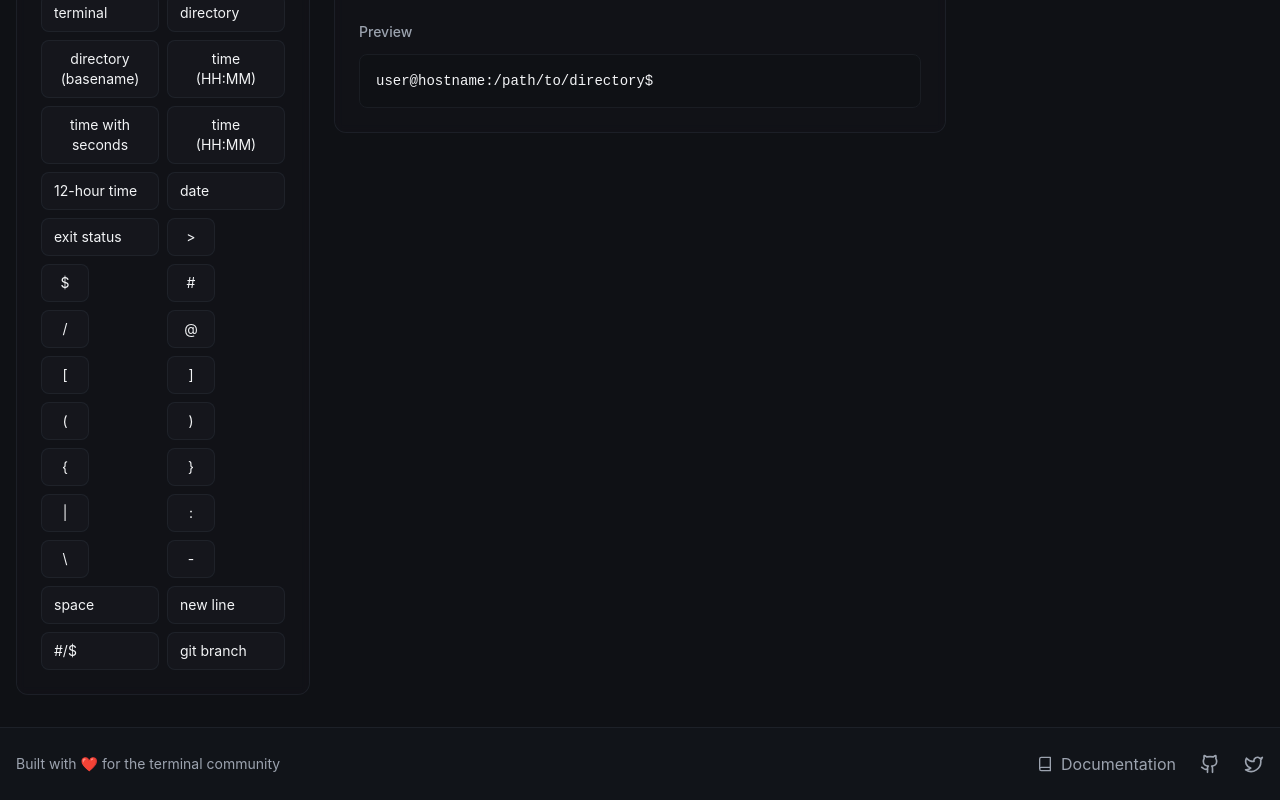
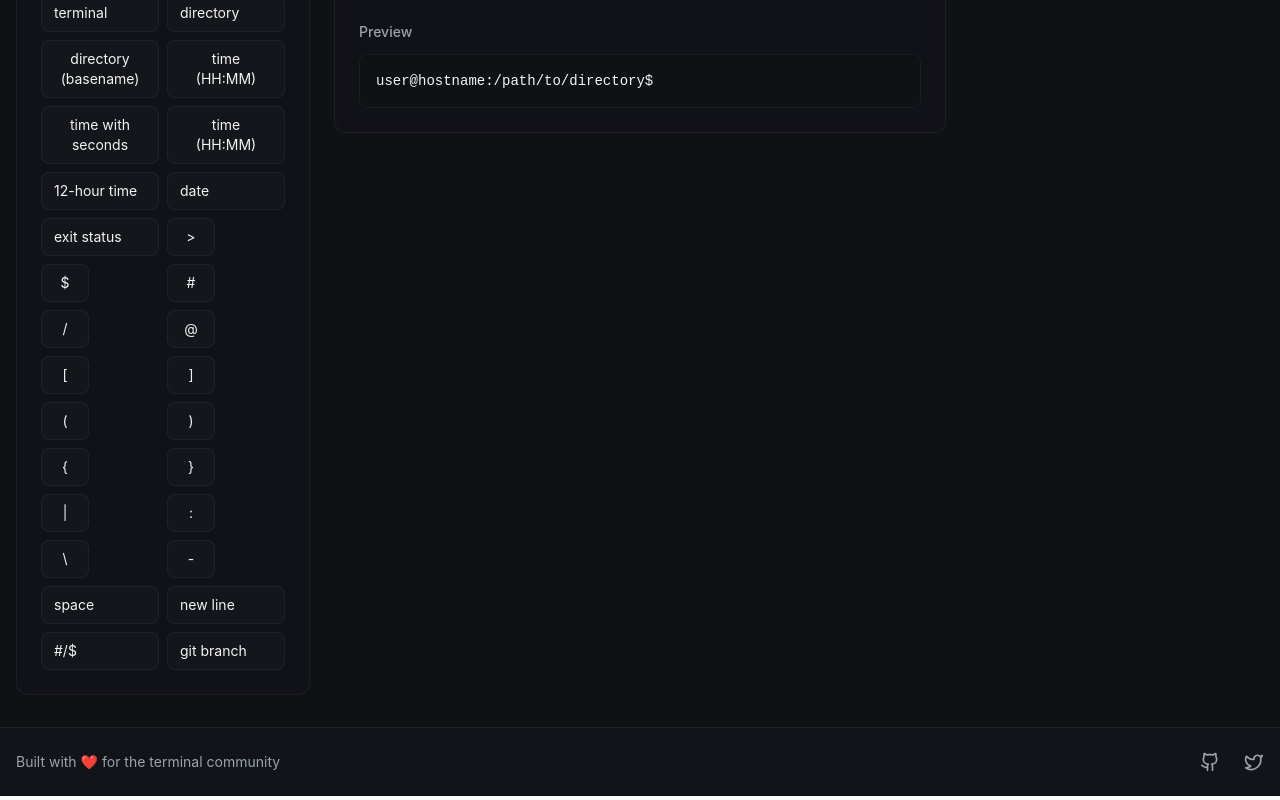
Before and after one commit to shivamksharma/MinimalistPromptGenerator, a React (Vite) app: page / in a window 1280 px wide. Shown: the part 376-1176 px from the top of the page. Built offline with nearby package versions, Linux system fonts and the light colour scheme.

Commit message:
chores: updating

```diff
--- a/src/components/Footer.tsx
+++ b/src/components/Footer.tsx
@@ -1,5 +1,5 @@
-import React from 'react';
-import { Github, Twitter, Book } from 'lucide-react';
+import React from "react";
+import { Github, Twitter, Book } from "lucide-react";
 
 const Footer = () => {
   return (
@@ -10,15 +10,15 @@ const Footer = () => {
             Built with ❤️ for the terminal community
           </div>
           <div className="flex items-center space-x-6">
+            {/* <a */}
+            {/*   href="/docs" */}
+            {/*   className="text-gray-500 dark:text-gray-400 hover:text-teal-500 dark:hover:text-teal-400 transition-colors flex items-center space-x-2" */}
+            {/* > */}
+            {/*   <Book className="w-4 h-4" /> */}
+            {/*   <span>Documentation</span> */}
+            {/* </a> */}
             <a
-              href="/docs"
-              className="text-gray-500 dark:text-gray-400 hover:text-teal-500 dark:hover:text-teal-400 transition-colors flex items-center space-x-2"
-            >
-              <Book className="w-4 h-4" />
-              <span>Documentation</span>
-            </a>
-            <a
-              href="https://github.com"
+              href="https://github.com/shivamksharma/MinimalistPromptGenerator"
               target="_blank"
               rel="noopener noreferrer"
               className="text-gray-500 dark:text-gray-400 hover:text-teal-500 dark:hover:text-teal-400 transition-colors"
```
